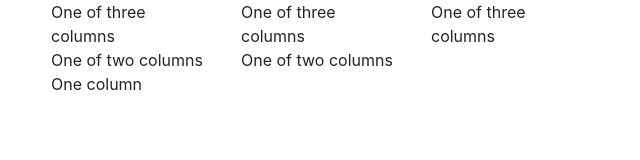
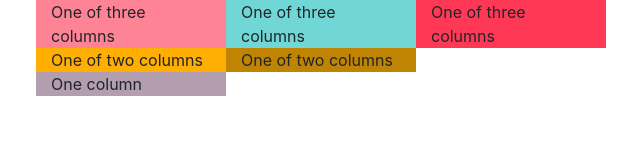
Before and after one commit to qualmless/bootstrapChallenge, a plain HTML site: page index.html in a window 1280 px wide. Shown: the whole page, without its empty margins (34-674 px from the left). Drawn offline with nearby package versions, Linux system fonts and the light colour scheme.

Commit message:
columns colored, makes 1 columns on sm instead of 2

```diff
--- a/extraStyles.css
+++ b/extraStyles.css
@@ -1,5 +1,39 @@
+:root{
+    --light-pink: #fff0f2;
+    --hot-pink: #ff3856;
+    --grink: #e9ced2;
+    --rose: #fd8395;
+    --grey: #dacacc;
+    --purple: #b39eaf;
+    --teal: #70d6d6;
+    --baby-teal: #acd9c8;
+    --ada-purple: #6b5667;
+    --honey: #ffae03;
+    --darkhoney: #c08403;
+    --forest: #394648;
+}
 
 
-#1of3 {
-    color: #00ff00;
+#one3{
+    background-color: #fd8395;
 }
+
+#two3 {
+    background-color: #70d6d6;
+}
+
+#three3 {
+    background-color: #ff3856;
+}
+
+#one2 {
+    background-color: #ffae03;
+}
+
+#two2 {
+    background-color: #c08403;
+}
+
+#one1 {
+    background-color: #b39eaf;
+}
--- a/index.html
+++ b/index.html
@@ -10,26 +10,26 @@
 <body>
     <div class="container">
         <div class="row">
-            <div class="col-l-3 col-sm-2" id="1of3">
+            <div class="col-l-3 col-sm-2" id="one3">
                 One of three columns
             </div>
-            <div class="col-l-3 col-sm-2" id="2of3">
+            <div class="col-l-3 col-sm-2" id="two3">
                 One of three columns
             </div>
-            <div class="col-l-3 col-sm-2" id="3of3">
+            <div class="col-l-3 col-sm-2" id="three3">
                 One of three columns
             </div>
         </div>
         <div class="row">
-            <div class="col-l-2 col-sm-2" id="1of2">
+            <div class="col-l-2 col-sm-2" id="one2">
                 One of two columns
             </div>
-            <div class="col-l-2 col-sm-2" id="2of2">
+            <div class="col-l-2 col-sm-2" id="two2">
                 One of two columns
             </div>
         </div>
         <div class="row">
-            <div class="col-l-1 col-sm-2" id="1of1">
+            <div class="col-l-1 col-sm-2" id="one1">
                 One column
             </div>
         </div>
```
